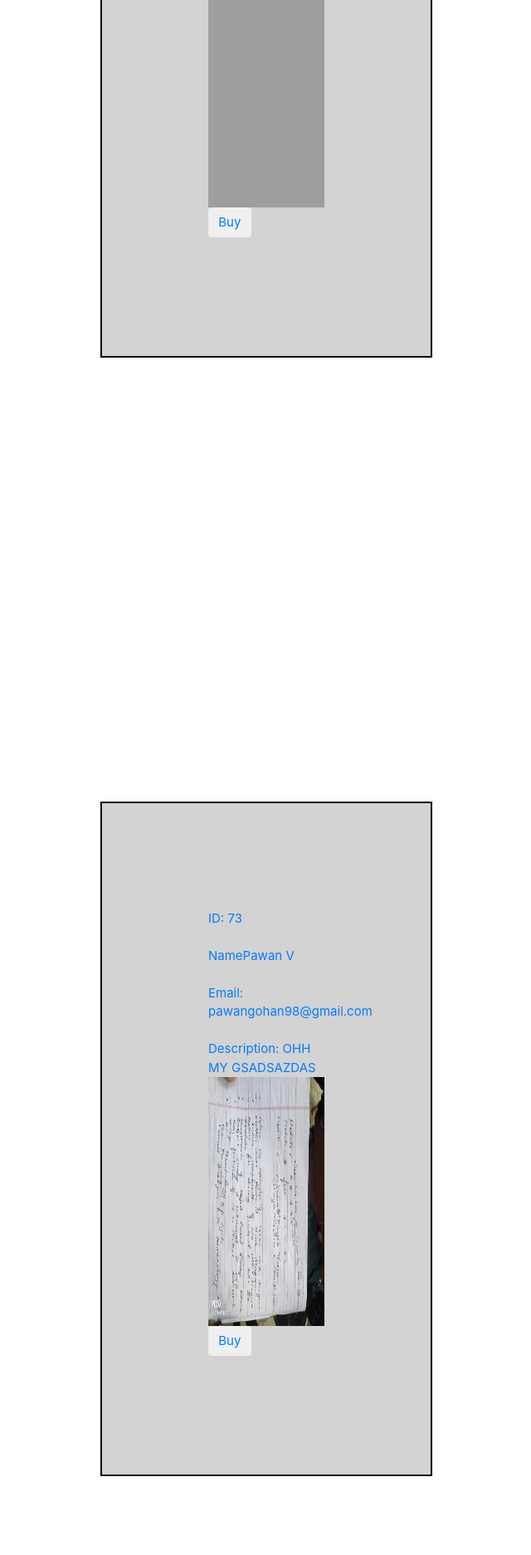
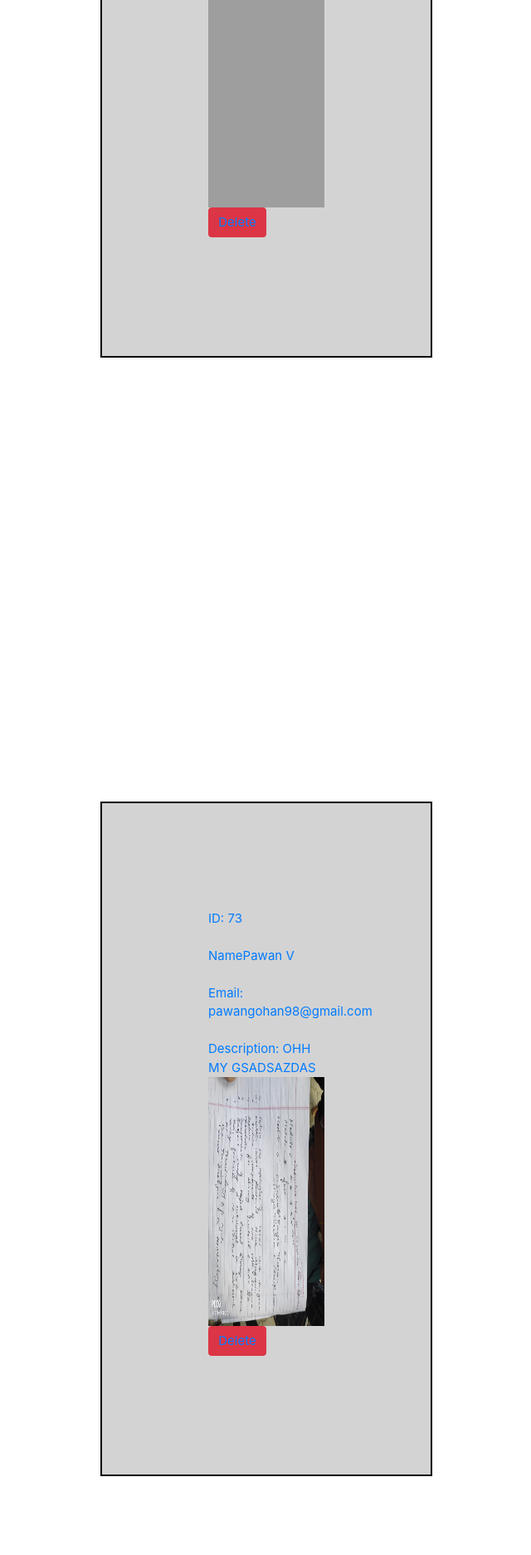
Before and after one commit to Pawan2804/Pawan2804.github.io, a PHP site: page /admin_posts.php?id=71 in a window 1280 px wide. Shown: the part 740-2614 px from the top of the page at 83% size, without its empty margins (135-775 px from the left). Run offline with PHP 8.4, Linux system fonts and the light colour scheme; a user stored in the database is signed in; data comes from the database, SQL or seed files in the repository; some libraries are stand-ins or nearby versions; grey boxes are pictures that could not be loaded.

Commit message:
last min updates

```diff
--- a/admin_posts.php
+++ b/admin_posts.php
@@ -134,7 +134,7 @@
          echo("<br><div style width: 70%;margin: 10%;>");
          printf( "<img src='images/".$result1->image."'width= '300px' height='300px'>");?>
          <form action="admin_posts.php" method="get">
-         <button class="add-to-cart btn btn-default" type="submit" name="submit"><span class="glyphicon glyphicon-gift"></span><a href="admin_posts.php?id=<?=urlencode($result1->Post_id);?>"> Buy</button>
+         <button class=" btn btn-danger" type="submit" name="submit"><span class="glyphicon glyphicon-gift"></span><a href="admin_posts.php?id=<?=urlencode($result1->Post_id);?>"> Delete</button>
          </form>
          <?php
          echo "</div></div>";
```
Also changed, not shown: images/devil_may_cry.jpg (added), images/minecraft.jpg (added).
